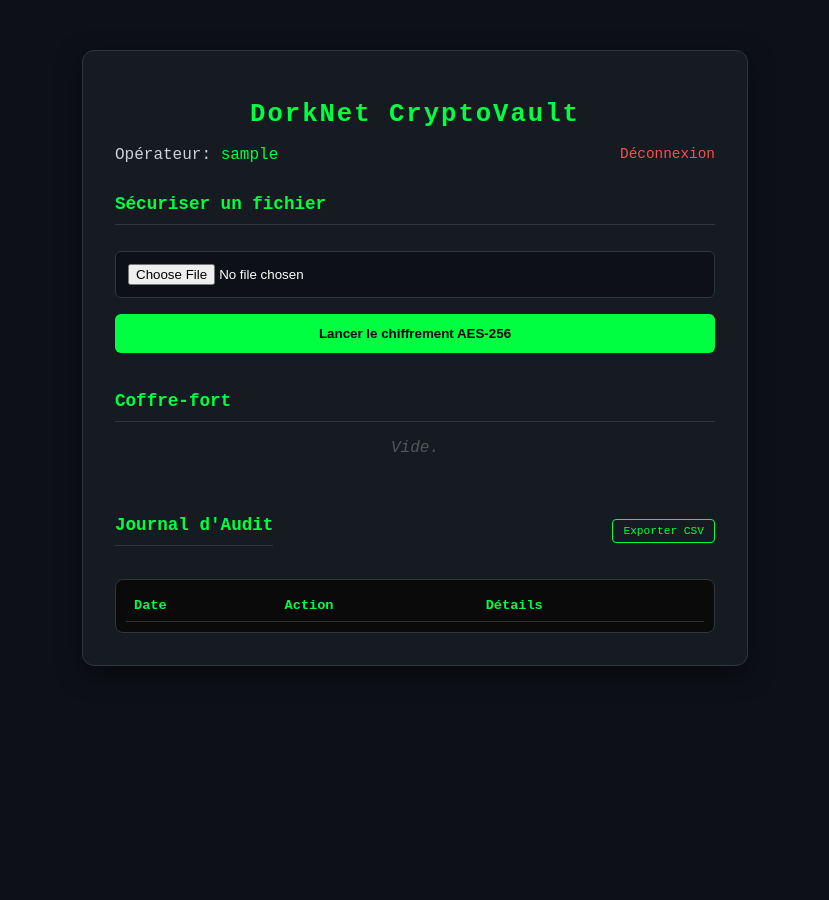
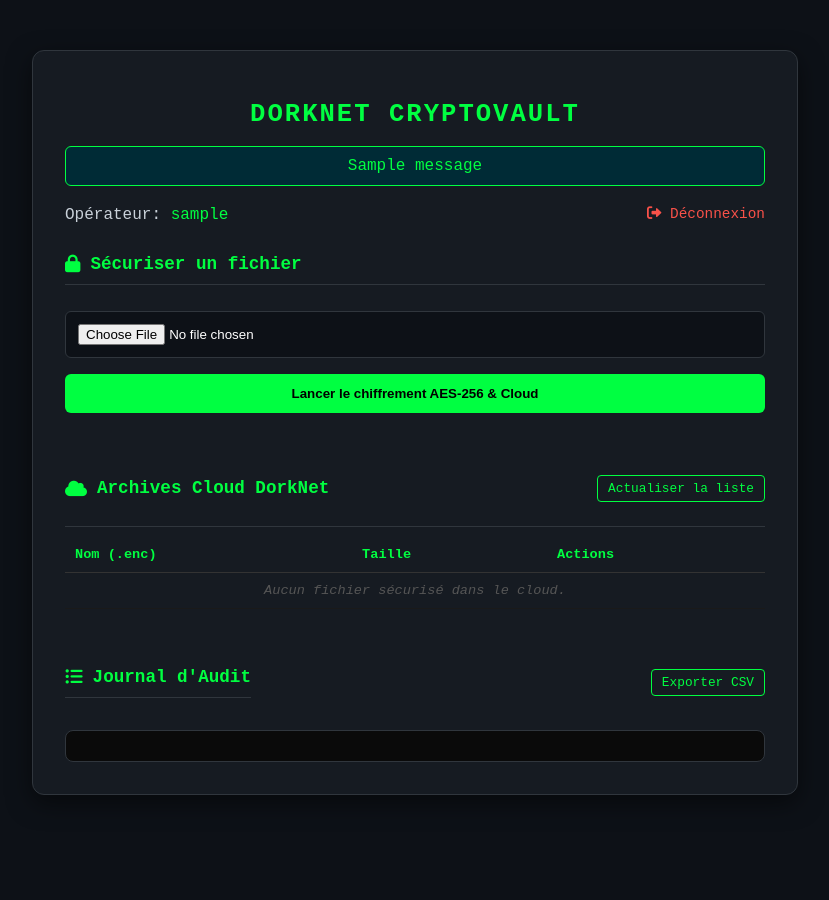
Before and after one commit to enochnumbi062-gif/DorkNet_CryptoVault, a Flask app: page / in a window 1280 px wide. Shown: the whole page, without its empty margins (225-1054 px from the left). Run offline with Flask 3, Linux system fonts and the light colour scheme; a user stored in the database is signed in; tables that the repository leaves empty hold one stand-in row (values such as "Sample post"); one stand-in notice (Sample message) is shown; lists and menus that the app fills with data are empty; parts of the project's set-up code (start-up, migrations or seed data) failed here and were passed over.

Commit message:
Enhance index.html with styles and icons
Updated styles and improved user interface elements in the index.html file. Added Font Awesome icons and enhanced button actions.

```diff
--- a/templates/index.html
+++ b/templates/index.html
@@ -4,61 +4,107 @@
     <meta charset="UTF-8">
     <meta name="viewport" content="width=device-width, initial-scale=1.0">
     <title>DorkNet CryptoVault</title>
+    <link rel="stylesheet" href="https://cdnjs.cloudflare.com/ajax/libs/font-awesome/6.0.0/css/all.min.css">
     <style>
-        :root { --primary: #00ff41; --bg: #0d1117; --card: #161b22; --text: #c9d1d9; --border: #30363d; }
+        :root { --primary: #00ff41; --bg: #0d1117; --card: #161b22; --text: #c9d1d9; --border: #30363d; --danger: #f85149; }
         body { background-color: var(--bg); color: var(--text); font-family: 'Courier New', Courier, monospace; display: flex; justify-content: center; align-items: flex-start; min-height: 100vh; margin: 0; padding: 50px 20px; }
-        .container { background: var(--card); padding: 2rem; border-radius: 12px; box-shadow: 0 8px 24px rgba(0,0,0,0.5); width: 100%; max-width: 600px; border: 1px solid var(--border); }
-        h1 { color: var(--primary); text-align: center; font-size: 1.6rem; letter-spacing: 2px; }
-        h3 { border-bottom: 1px solid var(--border); padding-bottom: 10px; font-size: 1.1rem; color: var(--primary); }
+        .container { background: var(--card); padding: 2rem; border-radius: 12px; box-shadow: 0 8px 24px rgba(0,0,0,0.5); width: 100%; max-width: 700px; border: 1px solid var(--border); }
+        h1 { color: var(--primary); text-align: center; font-size: 1.6rem; letter-spacing: 2px; text-transform: uppercase; }
+        h3 { border-bottom: 1px solid var(--border); padding-bottom: 10px; font-size: 1.1rem; color: var(--primary); display: flex; align-items: center; gap: 10px; }
+
         input, button { width: 100%; padding: 12px; margin: 8px 0; border-radius: 6px; border: 1px solid var(--border); background: #0d1117; color: white; box-sizing: border-box; }
         button { background: var(--primary); color: black; font-weight: bold; cursor: pointer; border: none; transition: 0.3s; }
         button:hover { background: #00cc33; filter: brightness(1.2); }
-        .file-item { display: flex; justify-content: space-between; align-items: center; padding: 12px; background: #1c2128; margin-bottom: 8px; border-radius: 6px; border: 1px solid var(--border); }
-        .btn-download { color: var(--primary); text-decoration: none; font-size: 0.85rem; border: 1px solid var(--primary); padding: 4px 8px; border-radius: 4px; }
-        .logout-link { color: #f85149; text-decoration: none; font-size: 0.9rem; float: right; }
-        .log-container { background-color: #0a0a0a; border: 1px solid var(--border); border-radius: 8px; padding: 10px; margin-top: 15px; max-height: 250px; overflow-y: auto; }
-        table { width: 100%; border-collapse: collapse; font-size: 0.85rem; }
-        th { text-align: left; border-bottom: 1px solid #333; padding: 8px; color: var(--primary); }
-        td { padding: 8px; border-bottom: 1px solid #1a1a1a; }
+
+        .btn-sm-action { text-decoration: none; padding: 5px 10px; border-radius: 4px; font-size: 0.8rem; border: 1px solid var(--primary); color: var(--primary); transition: 0.3s; }
+        .btn-sm-action:hover { background: var(--primary); color: black; }
+        .btn-danger-outline { border-color: var(--danger); color: var(--danger); }
+        .btn-danger-outline:hover { background: var(--danger); color: white; }
+
+        .logout-link { color: var(--danger); text-decoration: none; font-size: 0.9rem; float: right; }
+        .log-container { background-color: #0a0a0a; border: 1px solid var(--border); border-radius: 8px; padding: 10px; margin-top: 15px; max-height: 200px; overflow-y: auto; }
+
+        table { width: 100%; border-collapse: collapse; font-size: 0.85rem; margin-top: 10px; }
+        th { text-align: left; border-bottom: 1px solid #333; padding: 10px; color: var(--primary); }
+        td { padding: 10px; border-bottom: 1px solid #1a1a1a; vertical-align: middle; }
         .badge { background: #003311; padding: 2px 6px; border-radius: 4px; border: 1px solid var(--primary); font-size: 0.75rem; }
+
+        .flash { background: #002b36; border: 1px solid var(--primary); color: var(--primary); padding: 10px; border-radius: 6px; margin-bottom: 20px; text-align: center; }
     </style>
 </head>
 <body>
     <div class="container">
         <h1>DorkNet CryptoVault</h1>
+
+        {% with messages = get_flashed_messages() %}
+          {% if messages %}
+            {% for message in messages %}<div class="flash">{{ message }}</div>{% endfor %}
+          {% endif %}
+        {% endwith %}
+
         {% if current_user.is_authenticated %}
             <div class="user-panel">
-                <a href="/logout" class="logout-link">Déconnexion</a>
+                <a href="/logout" class="logout-link"><i class="fas fa-sign-out-alt"></i> Déconnexion</a>
                 <p>Opérateur: <span style="color:var(--primary)">{{ current_user.username }}</span></p>
+
                 <section style="margin-top: 30px;">
-                    <h3>Sécuriser un fichier</h3>
+                    <h3><i class="fas fa-lock"></i> Sécuriser un fichier</h3>
                     <form action="/upload" method="post" enctype="multipart/form-data">
                         <input type="file" name="file" required>
-                        <button type="submit">Lancer le chiffrement AES-256</button>
+                        <button type="submit">Lancer le chiffrement AES-256 & Cloud</button>
                     </form>
                 </section>
-                <section style="margin-top: 30px;">
-                    <h3>Coffre-fort</h3>
-                    {% for file in files %}
-                        <div class="file-item">
-                            <span style="font-size: 0.85rem; color: #8b949e;">{{ file }}</span>
-                            <a href="{{ url_for('download', filename=file) }}" class="btn-download">Déchiffrer</a>
-                        </div>
-                    {% else %}<p style="font-style: italic; color: #555; text-align: center;">Vide.</p>{% endfor %}
+
+                <section style="margin-top: 40px;">
+                    <div style="display: flex; justify-content: space-between; align-items: center; border-bottom: 1px solid var(--border); margin-bottom: 10px;">
+                        <h3 style="border:none;"><i class="fas fa-cloud"></i>Archives Cloud DorkNet</h3>
+                        <a href="/archives" class="btn-sm-action" style="margin-bottom:10px;">Actualiser la liste</a>
+                    </div>
+
+                    <table>
+                        <thead>
+                            <tr>
+                                <th>Nom (.enc)</th>
+                                <th>Taille</th>
+                                <th class="text-center">Actions</th>
+                            </tr>
+                        </thead>
+                        <tbody>
+                            {% for file in files %}
+                            <tr>
+                                <td style="color: #aaa;">{{ file.public_id }}</td>
+                                <td>{{ file.size }}</td>
+                                <td style="text-align: right; display: flex; gap: 5px; justify-content: flex-end;">
+                                    <a href="{{ file.url }}" class="btn-sm-action" title="Récupérer">
+                                        <i class="fas fa-download"></i>
+                                    </td>
+                                    <a href="{{ url_for('delete_cloud', public_id=file.public_id) }}"
+                                       class="btn-sm-action btn-danger-outline"
+                                       onclick="return confirm('Supprimer ce fichier du Cloud ?');"
+                                       title="Supprimer">
+                                        <i class="fas fa-trash-alt"></i>
+                                    </a>
+                                </td>
+                            </tr>
+                            {% else %}
+                            <tr><td colspan="3" style="text-align: center; font-style: italic; color: #555;">Aucun fichier sécurisé dans le cloud.</td></tr>
+                            {% endfor %}
+                        </tbody>
+                    </table>
                 </section>
+
                 <section style="margin-top: 40px;">
                     <div style="display: flex; justify-content: space-between; align-items: center;">
-                        <h3>Journal d'Audit</h3>
-                        <a href="/export_logs" style="color: var(--primary); text-decoration: none; border: 1px solid var(--primary); padding: 5px 10px; border-radius: 4px; font-size: 0.7rem;">Exporter CSV</a>
+                        <h3><i class="fas fa-list-ul"></i>Journal d'Audit</h3>
+                        <a href="/export_logs" class="btn-sm-action">Exporter CSV</a>
                     </div>
                     <div class="log-container">
                         <table>
-                            <thead><tr><th>Date</th><th>Action</th><th>Détails</th></tr></thead>
                             <tbody>
                                 {% for log in logs %}
                                 <tr>
-                                    <td style="color: #666;">{{ log.timestamp.strftime('%H:%M:%S') }}</td>
-                                    <td><span class="badge">{{ log.action }}</span></td>
+                                    <td style="color: #666; width: 80px;">{{ log.timestamp.strftime('%H:%M:%S') }}</td>
+                                    <td style="width: 120px;"><span class="badge">{{ log.action }}</span></td>
                                     <td style="color: #aaa;">{{ log.details }}</td>
                                 </tr>
                                 {% endfor %}
@@ -69,9 +115,17 @@
             </div>
         {% else %}
             <div class="auth-panel">
-                <form action="/login" method="post"><input type="text" name="username" placeholder="Pseudo" required><input type="password" name="password" placeholder="Pass" required><button type="submit">S'identifier</button></form>
+                <form action="/login" method="post">
+                    <input type="text" name="username" placeholder="Pseudo" required>
+                    <input type="password" name="password" placeholder="Pass" required>
+                    <button type="submit">S'identifier</button>
+                </form>
                 <div style="text-align: center; margin: 20px 0; color: #555;">— OU —</div>
-                <form action="/register" method="post"><input type="text" name="username" placeholder="Nouveau pseudo" required><input type="password" name="password" placeholder="Nouveau pass" required><button type="submit" style="background:#21262d; color:white; border: 1px solid var(--border);">Créer un accès</button></form>
+                <form action="/register" method="post">
+                    <input type="text" name="username" placeholder="Nouveau pseudo" required>
+                    <input type="password" name="password" placeholder="Nouveau pass" required>
+                    <button type="submit" style="background:#21262d; color:white; border: 1px solid var(--border);">Créer un accès</button>
+                </form>
             </div>
         {% endif %}
     </div>
```
